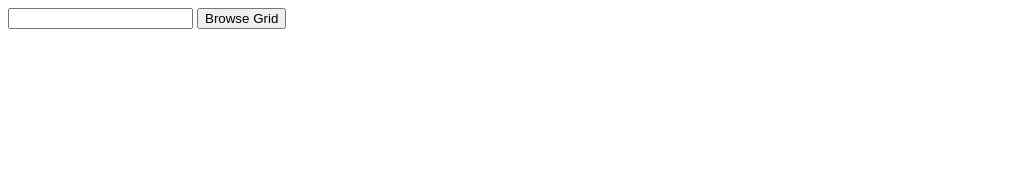
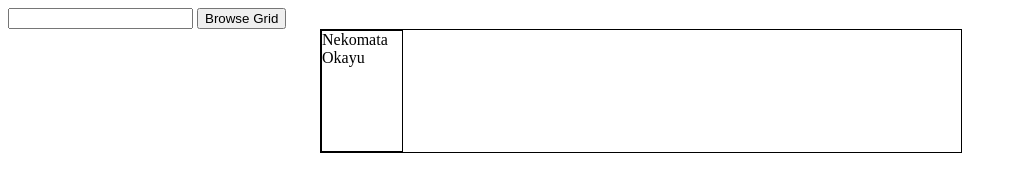
Before and after one commit to Xwilarg/HoloSongs, a plain HTML site: page index.html in a window 1280 px wide. Both pictures are taken after a click on the button "Browse Grid". Shown: the whole page, without its empty margins (0-1017 px from the left). Drawn offline with Linux system fonts and the light colour scheme.

Commit message:
Add grid search

```diff
--- a/css/index.css
+++ b/css/index.css
@@ -0,0 +1,17 @@
+#gridSearch {
+    position: absolute;
+    border: 1px black solid;
+    left: calc(50% - 20em);
+    width: 40em;
+    display: flex;
+}
+
+.member {
+    width: 5em;
+    height: 7.50em;
+    border: 1px black solid;
+}
+
+.hidden {
+    display: none !important;
+}
--- a/index.html
+++ b/index.html
@@ -3,11 +3,15 @@
     <head>
         <meta charset="utf-8"/>
         <link rel="stylesheet" type="text/css" href="css/index.css"/>
+        <script type="text/javascript" src="js/search.js"></script>
     </head>
     <body>
         <div>
             <input type="text" id="searchbar"/>
-            <button>Browse Grid</button>
+            <button onclick="displayGrid()">Browse Grid</button>
+        </div>
+        <div id="gridSearch" class="hidden">
+            <div class="member">Nekomata Okayu</div>
         </div>
     </body>
 </html>
--- /dev/null
+++ b/js/search.js
@@ -0,0 +1,8 @@
+function displayGrid() {
+    let grid = document.getElementById("gridSearch");
+    if (grid.classList.contains("hidden")) {
+        grid.classList.remove("hidden");
+    } else {
+        grid.classList.add("hidden");
+    }
+}
```
